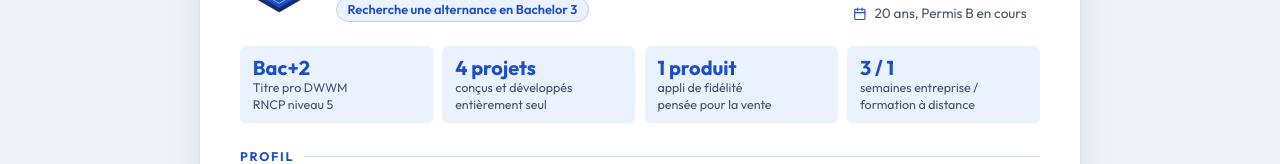
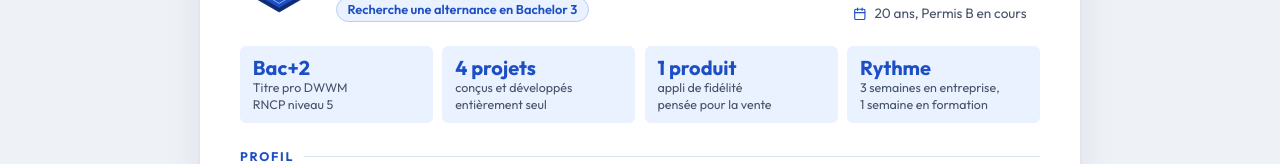
Before and after one commit to loganrolland18/CurriculumVitae, a plain HTML site: page index.html in a window 1280 px wide. Shown: the part 149-313 px from the top of the page. Drawn offline with Linux system fonts and the light colour scheme.

Commit message:
CV : case Rythme plus claire
Co-Authored-By: Claude Opus 5.5 <noreply@anthropic.com>

Claude-Session: https://claude.ai/code/session_01CAoBrScc2WNakzdZNA6Cur

```diff
--- a/index.html
+++ b/index.html
@@ -51,7 +51,7 @@
     <li><strong>Bac+2</strong><span>Titre pro DWWM<br>RNCP niveau 5</span></li>
     <li><strong>4 projets</strong><span>conçus et développés<br>entièrement seul</span></li>
     <li><strong>1 produit</strong><span>appli de fidélité<br>pensée pour la vente</span></li>
-    <li><strong>3 / 1</strong><span>semaines entreprise /<br>formation à distance</span></li>
+    <li><strong>Rythme</strong><span>3 semaines en entreprise,<br>1 semaine en formation</span></li>
   </ul>
 
   <section class="profil" aria-labelledby="t-profil">
```
